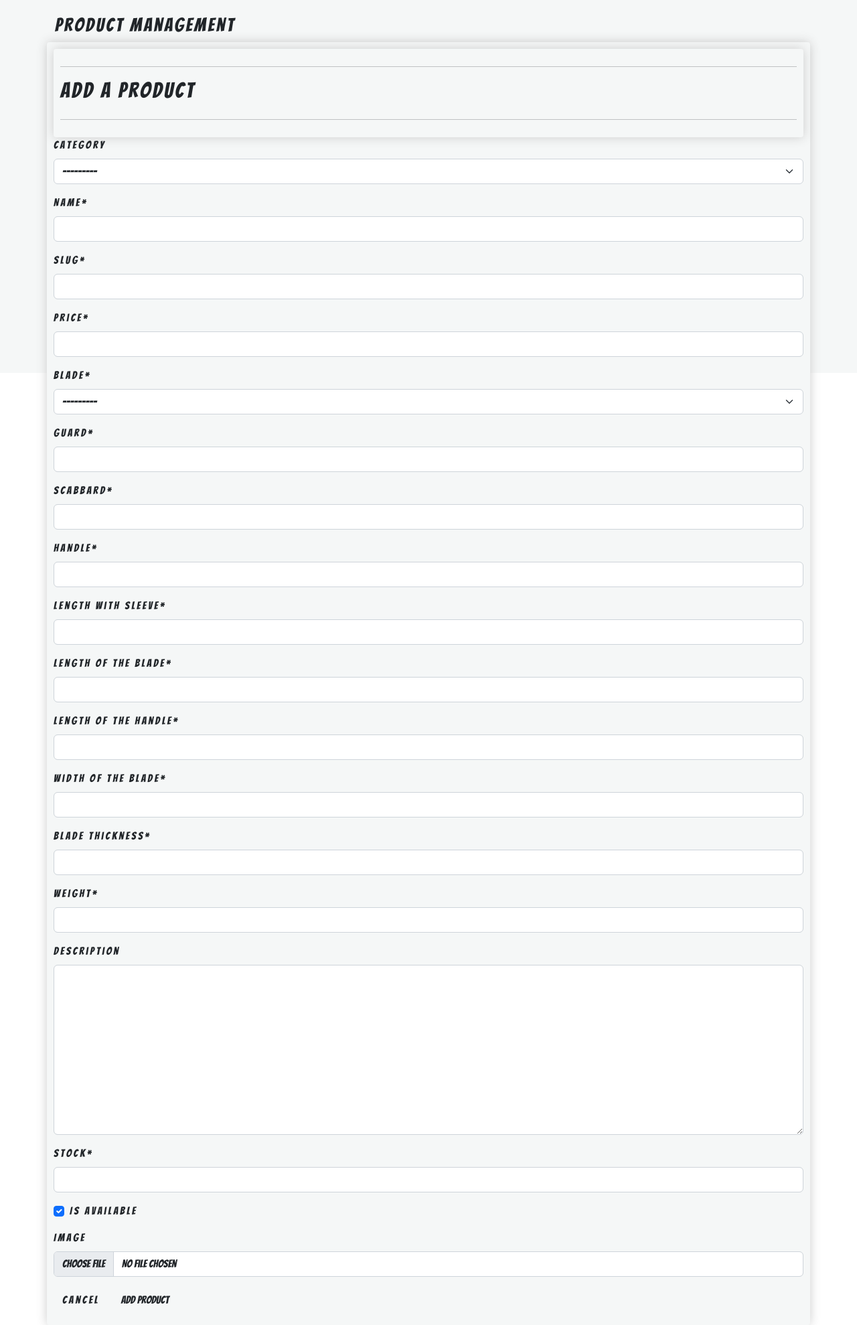
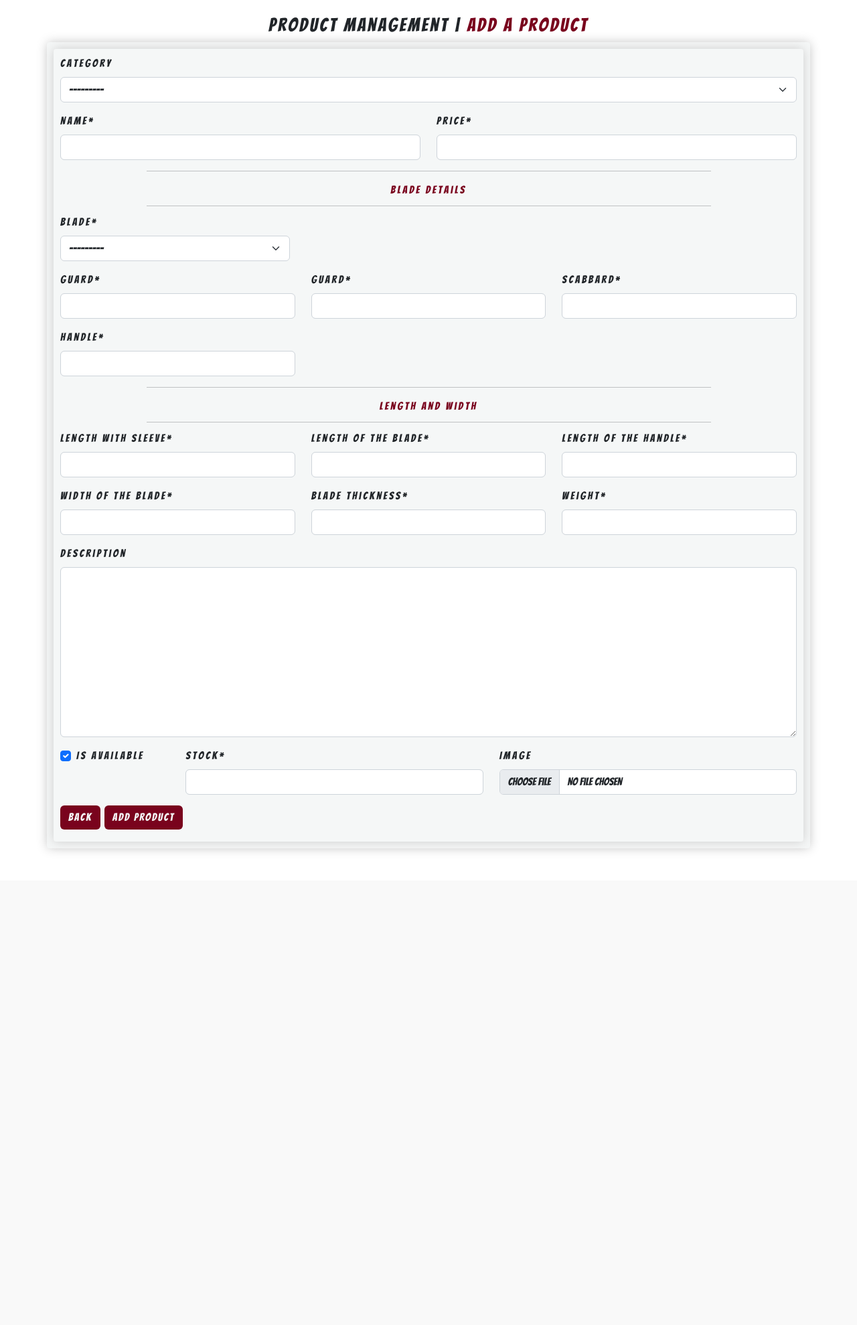
Before and after one commit to Code-Institute-Submissions/GeorgianF-Kenpachi-P5-CI-FebResub, a Django app: page /store/add_product in a window 1280 px wide. Shown: the part 73-2052 px from the top of the page at 67% size. After the commit the page ends 1344 px from the top, so only its background shows below. Run offline with Django 3.2, Linux system fonts and the light colour scheme; the visitor is signed in with stand-in values (Sample User, id 1); data that the repository does not hold is empty; some libraries are stand-ins or nearby versions; some web fonts are replaced.

Commit message:
add style to add product form + fix bug for the image field

```diff
--- a/store/forms.py
+++ b/store/forms.py
@@ -1,11 +1,59 @@
 from django import forms
 from crispy_forms.helper import FormHelper
-from crispy_forms.layout import Layout, Submit
+from crispy_forms.layout import Layout
 from crispy_bootstrap5.bootstrap5 import FloatingField
-from .models import Product, Category
+from django.forms.widgets import ClearableFileInput
+from .models import Product
 
 
 class ProductForm(forms.ModelForm):
+    def __init__(self, *args, **kwargs):
+        super().__init__(*args, **kwargs)
+        self.helper = FormHelper(self)
+        self.helper.layout = Layout(FloatingField(
+            'category',
+            'name',
+            'price',
+            'blade',
+            'guard',
+            'scabbard',
+            'handle',
+            'length_with_sleeve',
+            'length_of_the_blade',
+            'length_of_the_handle',
+            'width_of_the_blade',
+            'blade_thickness',
+            'weight',
+            'description',
+            'stock',
+            'is_available',
+            'image',
+            ))
+
+    image = forms.ImageField(
+        label='Image',
+        required=False,
+        widget=ClearableFileInput
+        )
+
     class Meta:
         model = Product
-        fields = '__all__'
+        fields = (
+            'category',
+            'name',
+            'price',
+            'blade',
+            'guard',
+            'scabbard',
+            'handle',
+            'length_with_sleeve',
+            'length_of_the_blade',
+            'length_of_the_handle',
+            'width_of_the_blade',
+            'blade_thickness',
+            'weight',
+            'description',
+            'stock',
+            'is_available',
+            'image',
+        )
--- a/store/models.py
+++ b/store/models.py
@@ -85,7 +85,7 @@ class Product(models.Model):
     description = models.TextField(blank=True)
     stock = models.IntegerField(blank=False, null=True)
     is_available = models.BooleanField(default=True)
-    image = models.ImageField(null=True, blank=True)
+    image = models.ImageField(upload_to="media/", null=True, blank=True)
 
     def __str__(self):
         return str(self.name)
--- a/store/templates/store/add_product.html
+++ b/store/templates/store/add_product.html
@@ -4,32 +4,103 @@
 
 {% block content %}
 {% include 'includes/store-nav.html' %}
-<div class="container-fluid background-container sign-up-container">
+<div class="container-fluid sign-up-container mb-5">
     <div class="container">
         <br>
-        <div class="col-12">
-            <h1 class="fs-3">Product Management</h1>
+        <div class="col-12 d-flex align-items-center justify-content-center ">
+            <h1 class="fs-3">Product Management | <span class="text-danger">Add a product</span></h1>
         </div>
         {% if request.user.is_superuser %}
-
-            <div class="row">
+        <div class="row d-flex align-items-center justify-content-center ">
+            <div class="box-element">
                 <div class="box-element">
-                    <div class="box-element">
-                        <hr>
-                        <h2 class="logo-font mb-4">Add a product</h2>
-                        <hr>
-                    </div>
-                    <form method="POST" action="{% url 'add_product' %}" class="form mb-2" enctype="multipart/form-data">
+                    <form method="POST" action="{% url 'add_product' %}" class="form mb-2"
+                        enctype="multipart/form-data">
                         {% csrf_token %}
-                        {{ add_form|crispy }}
+                        <div class="col-md-12">
+                            {{ add_form.category|as_crispy_field }}
+                        </div>
+                        <div class="row">
+                            <div class="col-md-6">
+                                {{ add_form.name|as_crispy_field }}
+                            </div>
+                            <div class="col-md-6">
+                                {{ add_form.price |as_crispy_field }}
+                            </div>
+                        </div>
+                        <div class="row">
+                            <hr class="w-75 m-auto">
+                            <p class="text-center m-auto pt-3 text-danger">Blade details</p>
+                            <hr class="w-75 m-auto">
+                            <br>
+                            <div class="row">
+                                <div class="col-md-4">
+                                    {{ add_form.blade |as_crispy_field }}
+                                </div>
+                            </div>
+                            <div class="col-md-4">
+                                {{ add_form.guard |as_crispy_field }}
+                            </div>
+                            <div class="col-md-4">
+                                {{ add_form.guard |as_crispy_field }}
+                            </div>
+                            <div class="col-md-4">
+                                {{ add_form.scabbard |as_crispy_field }}
+                            </div>
+                            <div class="col-md-4">
+                                {{ add_form.handle |as_crispy_field }}
+                            </div>
+                        </div>
+                        <div class="row">
+                            <hr class="w-75 m-auto">
+                            <p class="text-center m-auto pt-3 text-danger">Length and Width</p>
+                            <hr class="w-75 m-auto">
+                            <br>
+                            <div class="col-md-4">
+                                {{ add_form.length_with_sleeve |as_crispy_field }}
+                            </div>
+                            <div class="col-md-4">
+                                {{ add_form.length_of_the_blade |as_crispy_field }}
+                            </div>
+                            <div class="col-md-4">
+                                {{ add_form.length_of_the_handle |as_crispy_field }}
+                            </div>
+                            <div class="col-md-4">
+                                {{ add_form.width_of_the_blade |as_crispy_field }}
+                            </div>
+                            <div class="col-md-4">
+                                {{ add_form.blade_thickness |as_crispy_field }}
+                            </div>
+                            <div class="col-md-4">
+                                {{ add_form.weight |as_crispy_field }}
+                            </div>
+                        </div>
+                        <div class="row">
+                            <div class="col-md-12">
+                                {{ add_form.description |as_crispy_field }}
+                            </div>
+                        </div>
+                        <div class="row">
+                            <div class="col-md-2">
+                                {{ add_form.is_available |as_crispy_field }}
+                            </div>
+                            <div class="col-md-5">
+                                {{ add_form.stock |as_crispy_field }}
+                            </div>
+                            <div class="col-md-5">
+                                {{ add_form.image |as_crispy_field }}
+                            </div>
+                        </div>
 
                         <div class="text-right">
-                            <a class="btn btn-outline-black rounded-0" href="#">Cancel</a>
-                            <button class="btn btn-black rounded-0" type="submit">Add Product</button>
+                            <a class="btn btn-primary" href="{% url 'profile' %}">Back</a>
+                            <button class="btn btn-primary" type="submit">Add Product</button>
                         </div>
                     </form>
                 </div>
             </div>
+        </div><br><br>
         {% endif %}
-
+    </div>
+</div>
 {% endblock %}
--- a/store/views.py
+++ b/store/views.py
@@ -176,11 +176,11 @@ def add_product(request):
         return redirect(reverse('home'))
 
     if request.method == 'POST':
-        add_form = ProductForm(request.POST)
+        add_form = ProductForm(request.POST, request.FILES)
         print(add_form)
         if add_form.is_valid():
             product = add_form.save()
-            messages.success(request, 'Successfully added product!')
+            messages.success(request, 'Successfully added the product to the store!')
             return redirect('profile')
         else:
             messages.error(
```
Also changed, not shown: media/2placeholder.png (added), media/media/2placeholder.png (added), media/media/bale.gif (added), media/media/giphy.gif (added), store/migrations/0016_alter_product_image.py (added).
